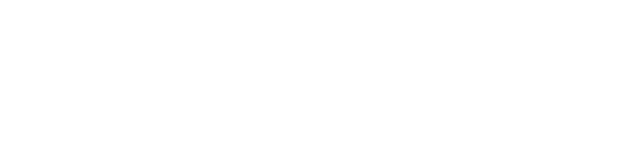
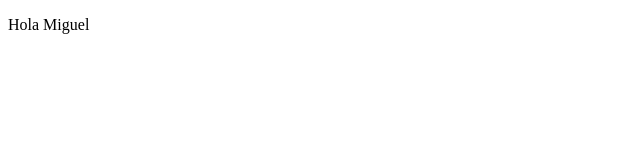
Before and after one commit to MiguelHerremansHumada/ci-cd, a plain HTML site: page src/index.html in a window 1280 px wide. Shown: the whole page, without its empty margins (0-640 px from the left). Drawn offline with Linux system fonts and the light colour scheme.

Commit message:
feat: add body

```diff
--- a/src/index.html
+++ b/src/index.html
@@ -1,5 +1,5 @@
 <!DOCTYPE html>
 <html>
 <head><title></title></head>
-<body></body>
+<body><p>Hola Miguel</p></body>
 </html>
```
